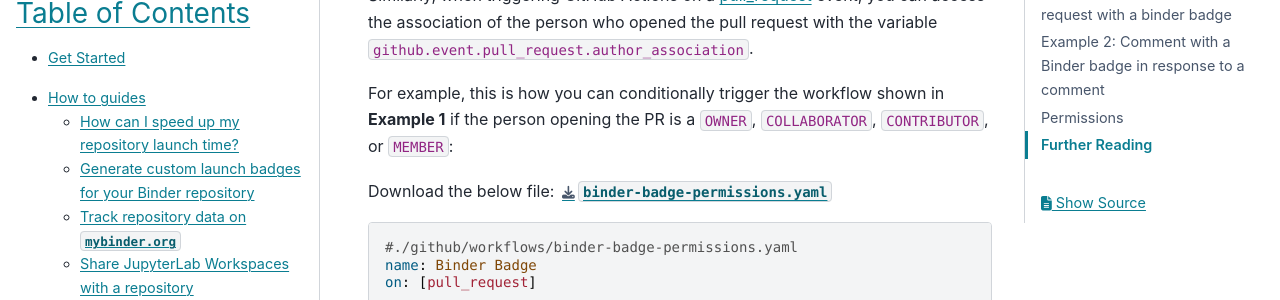
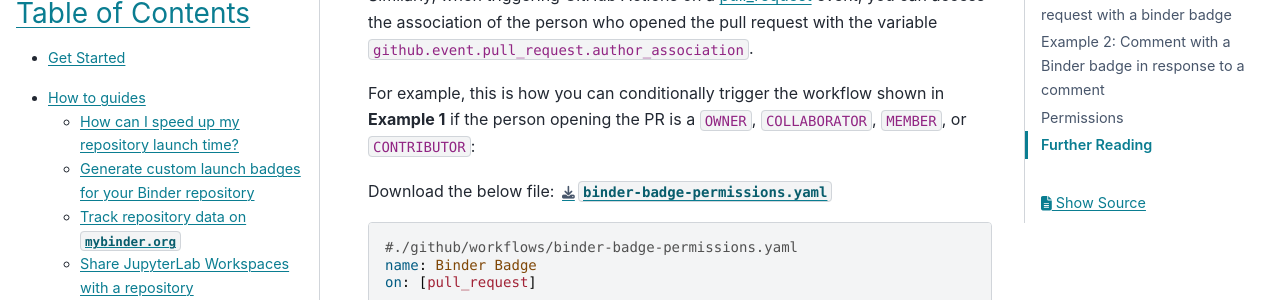
Before and after one commit to jupyterhub/mybinder.org-user-guide, a Sphinx documentation site: the page built from doc/howto/gh-actions-badges.md, in a window 1280 px wide and 900 px high, scrolled down 2714 px. Shown: the part 151-451 px from the top of the window. Built offline with Sphinx 7.4.7 and the PyData theme 0.15.4, drawn with Linux system fonts in a browser that asks for light colours; pages that are not in the unit, such as notebooks, are missing from menus.

```diff
--- a/doc/howto/gh-actions-badges.md
+++ b/doc/howto/gh-actions-badges.md
@@ -46,7 +46,7 @@ An `issue_comment` event is triggered when you comment on a pull request.  This
 
 Similarly, when triggering GitHub Actions on a [pull_request](https://docs.github.com/en/actions/reference/events-that-trigger-workflows#pull_request) event, you can access the association of the person who opened the pull request with the variable `github.event.pull_request.author_association`.
 
-For example, this is how you can conditionally trigger the workflow shown in **Example 1** if the person opening the PR is a `OWNER`, `COLLABORATOR`, `CONTRIBUTOR`, or `MEMBER`:
+For example, this is how you can conditionally trigger the workflow shown in **Example 1** if the person opening the PR is a `OWNER`, `COLLABORATOR`, `MEMBER`, or `CONTRIBUTOR`:
 
 Download the below file: {download}`binder-badge-permissions.yaml <./binder-badge-permissions.yaml>`
 
```
